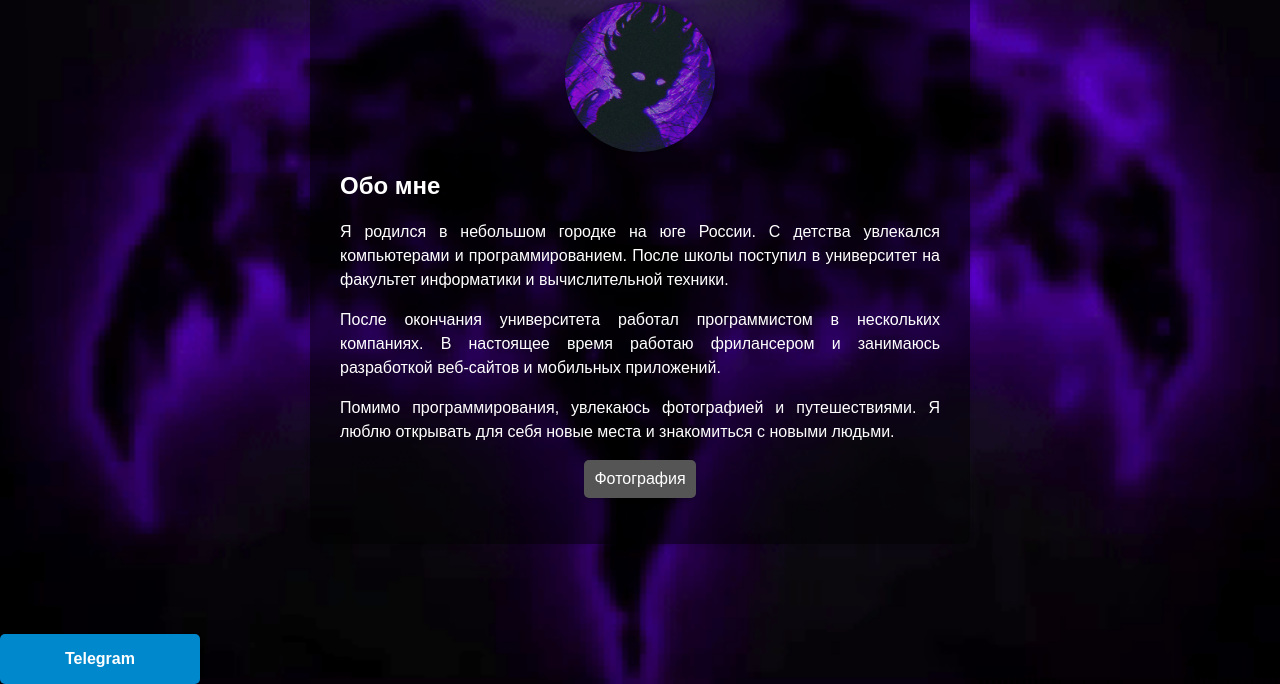
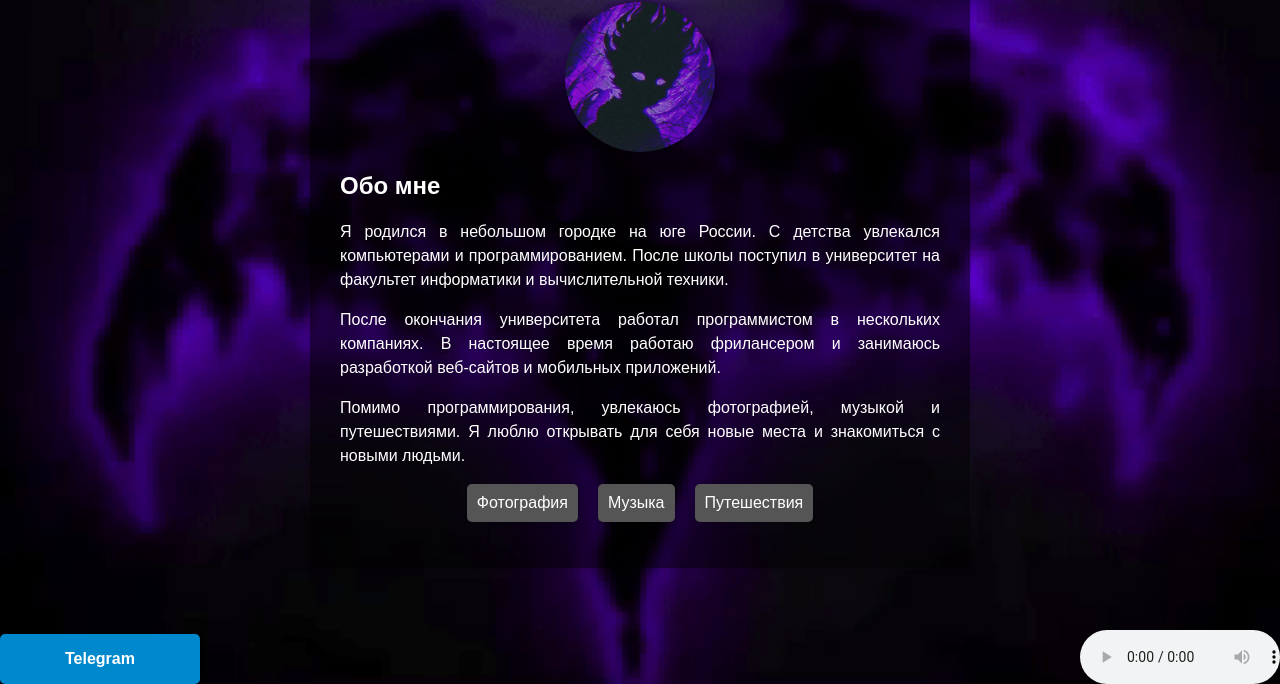
Before and after one commit to smookerr/smk, a plain HTML site: page index.html in a window 1280 px wide. Shown: the part 116-800 px from the top of the page. Drawn offline with Linux system fonts and the light colour scheme.

Commit message:
Update index.html

```diff
--- a/index.html
+++ b/index.html
@@ -72,6 +72,13 @@
       background-color: #777;
     }
 
+    audio {
+      position: absolute;
+      bottom: 0;
+      right: 0;
+      width: 200px;
+    }
+
     .telegram-button {
       position: absolute;
       bottom: 0;
@@ -104,12 +111,17 @@
       <h2>Обо мне</h2>
       <p>Я родился в небольшом городке на юге России. С детства увлекался компьютерами и программированием. После школы поступил в университет на факультет информатики и вычислительной техники.</p>
       <p>После окончания университета работал программистом в нескольких компаниях. В настоящее время работаю фрилансером и занимаюсь разработкой веб-сайтов и мобильных приложений.</p>
-      <p>Помимо программирования, увлекаюсь фотографией и путешествиями. Я люблю открывать для себя новые места и знакомиться с новыми людьми.</p>
+      <p>Помимо программирования, увлекаюсь фотографией, музыкой и путешествиями. Я люблю открывать для себя новые места и знакомиться с новыми людьми.</p>
       <ul>
         <li>Фотография</li>
+        <li>Музыка</li>
+        <li>Путешествия</li>
       </ul>
     </div>
   </div>
+  <audio controls>
+    <source src="vzk1ll.mp3" type="audio/mpeg">
+  </audio>
   <a href="https://t.me/fuckerdoxbin" class="telegram-button">Telegram</a>
 </body>
 </html>
```
